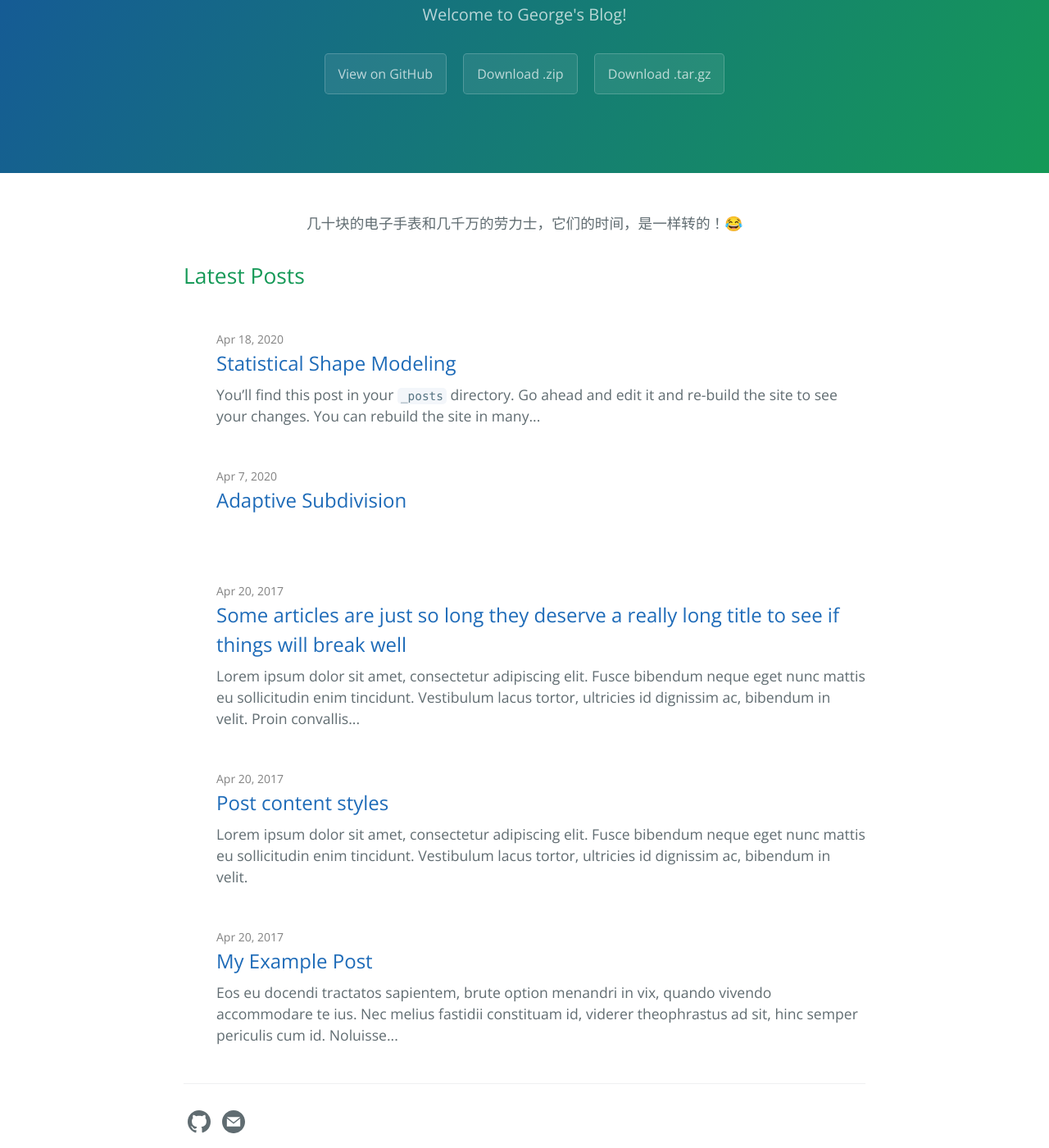
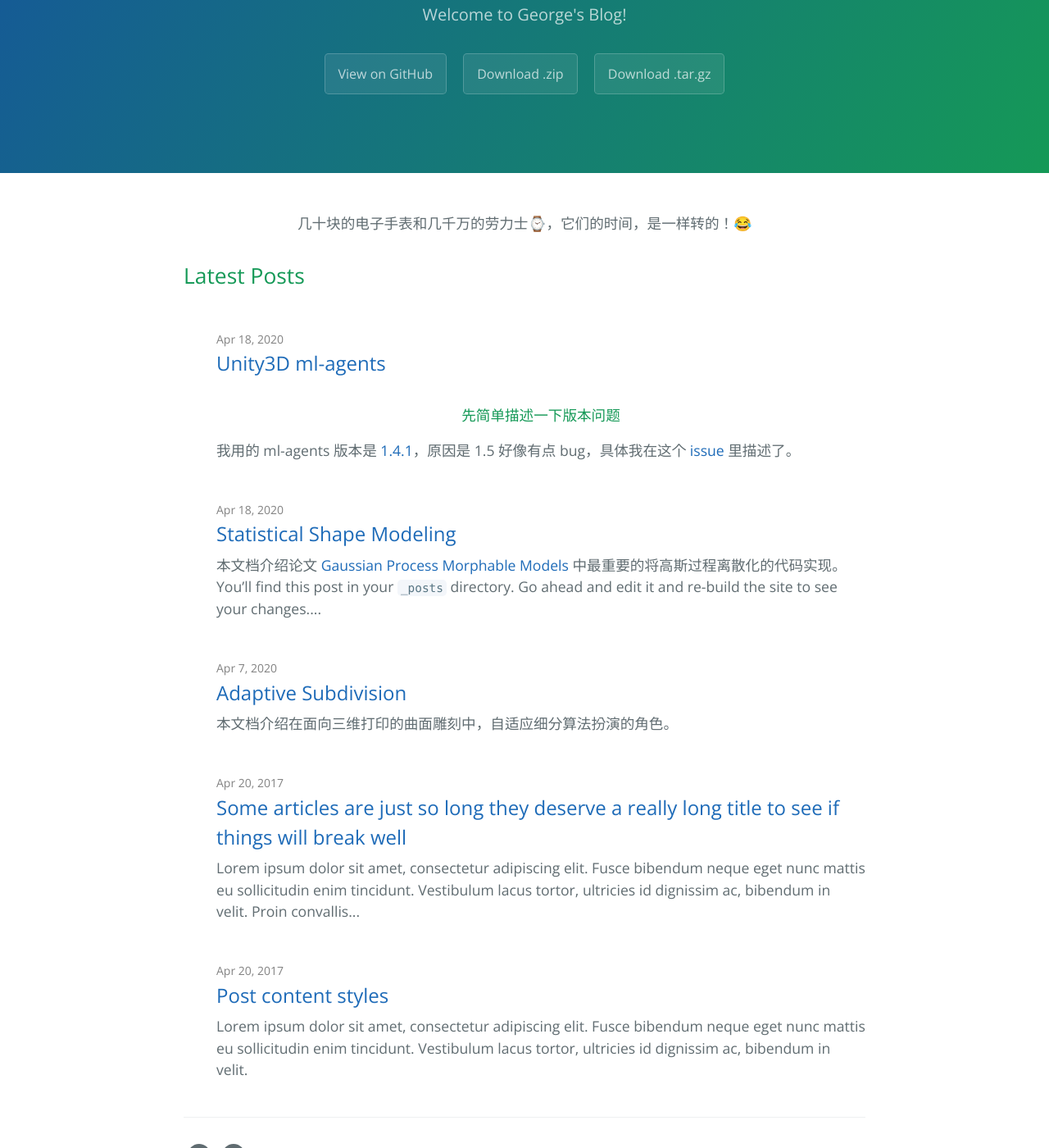
Before and after one commit to Zju-George/-.github.io, a Jekyll site: the page built from index.md, in a window 1280 px wide and 1400 px high, scrolled down 228 px. Shown: the whole window at 82% size. Built offline with Jekyll 4.4.1, drawn with Linux system fonts in a browser that asks for light colours; emoji names are drawn with the system emoji font; some of the changed lines change nothing that is shown.

Commit message:
add mlagent post

````diff
--- a/_posts/2017-04-20-my-example-post.md
+++ /dev/null
@@ -1,12 +0,0 @@
----
-layout: post
----
-
-Eos eu docendi tractatos sapientem, brute option menandri in vix, quando vivendo accommodare te ius. Nec melius fastidii constituam id, viderer theophrastus ad sit, hinc semper periculis cum id. Noluisse postulant assentior est in, no choro sadipscing repudiandae vix. Vis in euismod delenit dignissim. Ex quod nostrum sit, suas decore animal id ius, nobis solet detracto quo te.
-
-{% comment %}
-Might you have an include in your theme? Why not try it here!
-{% include my-themes-great-include.html %}
-{% endcomment %}
-
-No laudem altera adolescens has, volumus lucilius eum no. Eam ei nulla audiam efficiantur. Suas affert per no, ei tale nibh sea. Sea ne magna harum, in denique scriptorem sea, cetero alienum tibique ei eos. Labores persequeris referrentur eos ei.
--- a/_posts/2020-04-07-adaptive-subdivide.md
+++ b/_posts/2020-04-07-adaptive-subdivide.md
@@ -2,10 +2,11 @@
 layout: post
 title: "Adaptive Subdivision"
 ---
+本文档介绍在面向三维打印的曲面雕刻中，自适应细分算法扮演的角色。
+<br>
 
-<br />
+# <center>细分的原因</center>
 
-# 细分的原因
 **雕刻操作**依赖于曲面参数化，将二维图像映射到三维曲面上。对曲面上每个点，**采样**(双线性插值采样)得到对应的像素值，根据像素值决定是否进行几何操作。eg.，利用二值图像，黑色部分试图保留，白色部分试图镂空，那么曲面上的点采样值小于 0.5 的将会被保留，而大于 0.5 的将会被删去，这样就实现了镂空操作。如下图人脸镂空：
 
 <center><img src="/assets/face_hollow2.jpg" alt="人脸镂空" width="80%" height="80%" align="center" /></center>
@@ -15,7 +16,7 @@ title: "Adaptive Subdivision"
 
 ---
 
-# 自适应细分的原因
+# <center>自适应细分的原因</center>
 
 在这里，细分的最基本规则被定义为让一个三角形一分为四。如下图：
 
--- a/_posts/2020-04-18-Statistical Shape Modeling.md
+++ b/_posts/2020-04-18-Statistical Shape Modeling.md
@@ -2,6 +2,7 @@
 layout: post
 title: "Statistical Shape Modeling"
 ---
+本文档介绍论文 [Gaussian Process Morphable Models]({{ 'https://arxiv.org/abs/1603.07254' | absolute_url }}) 中最重要的将高斯过程离散化的代码实现。
 You’ll find this post in your `_posts` directory. Go ahead and edit it and re-build the site to see your changes. You can rebuild the site in many different ways, but the most common way is to run `jekyll serve`, which launches a web server and auto-regenerates your site when a file is updated.
 
 To add new posts, simply add a file in the `_posts` directory that follows the convention `YYYY-MM-DD-name-of-post.ext` and includes the necessary front matter. Take a look at the source for this post to get an idea about how it works.
--- /dev/null
+++ b/_posts/2020-04-18-Unity MLagent.md
@@ -0,0 +1,148 @@
+---
+layout: post
+title: "Unity3D ml-agents"
+---
+#### <center>先简单描述一下版本问题</center>
+我用的 ml-agents 版本是 [1.4.1](https://github.com/Unity-Technologies/ml-agents/tree/0.14.1)，原因是 1.5 好像有点 bug，具体我在这个 [issue](https://github.com/Unity-Technologies/ml-agents/issues/3763#event-3228106437) 里描述了。
+
+然后因为我的 cuda 版本是 10.1, 但是 tf 2.1 才支持 cuda 10.1，2.0 只支持 cuda 10.0，我懒得 downgrade cuda 了，所以用 tf 2.1。问题在于， ml-agents 1.4.1 要求 tf 版本小于 2.1，参考 `setup.py` 中第 [64行](https://github.com/Unity-Technologies/ml-agents/blob/89b5959128a91b5aceb46764ff2867cf49aa2cb6/ml-agents/setup.py#L64)）。
+
+经测试 tf 2.1 可行，所以我修改了 `install_requires` 变量，即 `"tensorflow>=1.7,<=2.1"`，但是改完了还需要重新 `pip install -e .` 一下，因为 check 的时候应该是对 pip setup 后的二进制文件 `*.lib` 等来 check 的。有点像修改了 `.bashrc` 还需要 `source` 一下才生效。
+
+
+### 环境安装
+
+具体安装 1.4.1 的[文档](https://github.com/Unity-Technologies/ml-agents/tree/0.14.1/docs)已经写得蛮详细了，这里仅仅提一嘴：
+
+推荐建立 virtual env，这样在任何路径下都能执行 `mlagents-learn`。但是还是建议 cmd 的 workingdir 就是 `$YOUR_MLAGENTS_REPO`，因为进入 virtual env 就用 default 的命令就行
+
+```console
+D:\unityProjects\ml-agents-0.14.1> python-envs\sample-env\Scripts\activate
+```
+
+(***好吧主要还是因为我记不住这行命令*** :joy:)
+
+
+然后训练调用训练配置 `config.yaml` 反正也在 `config/` 底下，蛮方便的。
+
+好了，without further ado，进入正题。
+
+{% comment %}
+Might you have an include in your theme? Why not try it here!
+{% include my-themes-great-include.html %}
+{% endcomment %}
+
+---
+
+### GPU训练与CPU训练对比
+
+**我的渣渣 GPU：**
+```console
+pciBusID: 0000:01:00.0 name: Quadro P2000 computeCapability: 6.1
+coreClock: 1.4805GHz coreCount: 8 deviceMemorySize: 5.00GiB deviceMemoryBandwidth: 130.53GiB/s
+```
+
+**训练配置：**
+```console
+trainer:        ppo
+buffer_size:    100
+batch_size:     10
+beta:   0.005
+epsilon:        0.2
+hidden_units:   128
+lambd:  0.95
+learning_rate:  0.0003
+learning_rate_schedule: linear
+max_steps:      5.0e5
+memory_size:    256
+normalize:      False
+num_epoch:      3
+num_layers:     2
+time_horizon:   64
+sequence_length:        64
+summary_freq:   1000
+use_recurrent:  False
+vis_encode_type:        simple
+strength:   1.0
+gamma:      0.99
+summary_path:   RollerBall-1_RollerBallBrain
+model_path:     ./models/RollerBall-1/RollerBallBrain
+keep_checkpoints:       5
+```
+
+**训练log:**
+
+(对不起我应该用 tensorboard 可视化的 :joy:)
+```console
+INFO: Step: 1000. Time Elapsed: 14.591 s Mean Reward: -0.574. Std of Reward: 0.819. Training.
+INFO: Step: 2000. Time Elapsed: 27.266 s Mean Reward: -0.404. Std of Reward: 0.915. Training.
+INFO: Step: 3000. Time Elapsed: 40.777 s Mean Reward: -0.014. Std of Reward: 1.000. Training.
+INFO: Step: 4000. Time Elapsed: 54.035 s Mean Reward: 0.111. Std of Reward: 0.994. Training.
+INFO: Step: 5000. Time Elapsed: 66.390 s Mean Reward: 0.714. Std of Reward: 0.700. Training.
+INFO: Step: 6000. Time Elapsed: 79.290 s Mean Reward: 0.900. Std of Reward: 0.436. Training.
+INFO: Step: 7000. Time Elapsed: 91.834 s Mean Reward: 0.885. Std of Reward: 0.466. Training.
+INFO: Step: 8000. Time Elapsed: 104.384 s Mean Reward: 0.904. Std of Reward: 0.428. Training.
+INFO: Step: 9000. Time Elapsed: 117.229 s Mean Reward: 0.955. Std of Reward: 0.298. Training.
+INFO: Step: 10000. Time Elapsed: 131.042 s Mean Reward: 0.903. Std of Reward: 0.429. Training.
+INFO: Step: 11000. Time Elapsed: 143.494 s Mean Reward: 0.899. Std of Reward: 0.438. Training.
+INFO: Step: 12000. Time Elapsed: 157.132 s Mean Reward: 0.933. Std of Reward: 0.359. Training.
+INFO: Step: 13000. Time Elapsed: 169.695 s Mean Reward: 1.000. Std of Reward: 0.000. Training.
+INFO: Step: 14000. Time Elapsed: 182.705 s Mean Reward: 0.969. Std of Reward: 0.246. Training.
+INFO: Step: 15000. Time Elapsed: 195.495 s Mean Reward: 1.000. Std of Reward: 0.000. Training.
+INFO: Step: 16000. Time Elapsed: 208.488 s Mean Reward: 1.000. Std of Reward: 0.000. Training.
+INFO: Step: 17000. Time Elapsed: 221.403 s Mean Reward: 1.000. Std of Reward: 0.000. Training.
+INFO: Step: 18000. Time Elapsed: 234.396 s Mean Reward: 1.000. Std of Reward: 0.000. Training.
+INFO: Step: 19000. Time Elapsed: 248.091 s Mean Reward: 0.983. Std of Reward: 0.186. Training.
+INFO: Step: 20000. Time Elapsed: 261.451 s Mean Reward: 1.000. Std of Reward: 0.000. Training.
+INFO: Step: 21000. Time Elapsed: 274.961 s Mean Reward: 0.984. Std of Reward: 0.175. Training.
+INFO: Step: 22000. Time Elapsed: 288.215 s Mean Reward: 0.970. Std of Reward: 0.242. Training.
+INFO: Step: 23000. Time Elapsed: 301.342 s Mean Reward: 1.000. Std of Reward: 0.000. Training.
+INFO: Step: 24000. Time Elapsed: 314.636 s Mean Reward: 0.842. Std of Reward: 0.539. Training.
+INFO: Step: 25000. Time Elapsed: 328.529 s Mean Reward: 1.000. Std of Reward: 0.000. Training.
+INFO: Step: 26000. Time Elapsed: 342.203 s Mean Reward: 1.000. Std of Reward: 0.000. Training.
+INFO: Step: 27000. Time Elapsed: 356.155 s Mean Reward: 1.000. Std of Reward: 0.000. Training.
+INFO: Step: 28000. Time Elapsed: 369.322 s Mean Reward: 1.000. Std of Reward: 0.000. Training.
+INFO: Step: 29000. Time Elapsed: 382.733 s Mean Reward: 1.000. Std of Reward: 0.000. Training.
+INFO: Step: 30000. Time Elapsed: 395.683 s Mean Reward: 1.000. Std of Reward: 0.000. Training.
+INFO: Step: 31000. Time Elapsed: 408.694 s Mean Reward: 1.000. Std of Reward: 0.000. Training.
+```
+因为小球找到 Target 我设置的 reward 我设置的就是 **1**，所以 `Mean Reward` 到 **1** 基本就可以了 :smile:
+
+**结果**：
+
+(***来看看这个被外力驱动的小球吧*** :joy:)
+<center><img src="/assets/roller_test.gif" alt="Result" width="100%" height="100%" align="center" /></center>
+
+---
+<br>
+
+**我的渣CPU：**
+<center><img src="/assets/CPU.png" alt="CPU" width="50%" height="50%" align="center" /></center>
+
+**训练log:**
+
+(加上 flag `--cpu` 更多 flag 见[文档](https://github.com/Unity-Technologies/ml-agents/blob/release-0.14.1/docs/Training-ML-Agents.md))
+```console
+INFO:Step: 1000. Time Elapsed: 10.179 s Mean Reward: -0.607. Std of Reward: 0.795. Training.
+INFO:Step: 2000. Time Elapsed: 19.446 s Mean Reward: -0.299. Std of Reward: 0.954. Training.
+INFO:Step: 3000. Time Elapsed: 28.938 s Mean Reward: -0.172. Std of Reward: 0.985. Training.
+INFO:Step: 4000. Time Elapsed: 38.254 s Mean Reward: -0.052. Std of Reward: 0.999. Training.
+INFO:Step: 5000. Time Elapsed: 47.259 s Mean Reward: 0.237. Std of Reward: 0.971. Training.
+INFO:Step: 6000. Time Elapsed: 56.627 s Mean Reward: 0.426. Std of Reward: 0.905. Training.
+INFO:Step: 7000. Time Elapsed: 66.128 s Mean Reward: 0.619. Std of Reward: 0.785. Training.
+INFO:Step: 8000. Time Elapsed: 75.180 s Mean Reward: 0.532. Std of Reward: 0.847. Training.
+INFO:Step: 9000. Time Elapsed: 83.878 s Mean Reward: 0.511. Std of Reward: 0.860. Training.
+INFO:Step: 10000. Time Elapsed: 92.747 s Mean Reward: 0.760. Std of Reward: 0.650. Training.
+INFO:Step: 11000. Time Elapsed: 102.161 s Mean Reward: 0.776. Std of Reward: 0.631. Training.
+INFO:Step: 12000. Time Elapsed: 111.707 s Mean Reward: 0.687. Std of Reward: 0.727. Training.
+INFO:Step: 13000. Time Elapsed: 120.681 s Mean Reward: 0.870. Std of Reward: 0.492. Training.
+INFO:Step: 14000. Time Elapsed: 129.833 s Mean Reward: 0.921. Std of Reward: 0.390. Training.
+INFO:Step: 15000. Time Elapsed: 138.806 s Mean Reward: 0.859. Std of Reward: 0.513. Training.
+INFO:Step: 16000. Time Elapsed: 148.039 s Mean Reward: 0.667. Std of Reward: 0.745. Training.
+```
+果然开发者说 ppo 算法没有对 GPU 进行优化是真的。。好像 CPU 是快一点。
+
+**结果**：
+
+(***刻意没训练完全，看看是什么效果*** :joy:)
+<center><img src="/assets/roller_test_cpu.gif" alt="Result_cpu" width="100%" height="100%" align="center" /></center>
--- a/index.md
+++ b/index.md
@@ -8,4 +8,4 @@
 layout: home
 ---
 
-<center>几十块的电子手表和几千万的劳力士，它们的时间，是一样转的！:joy:</center>
+<center>几十块的电子手表和几千万的劳力士:watch:，它们的时间，是一样转的！:joy:</center>
````
Also changed, not shown: assets/CPU.png (added), assets/roller_test_cpu.gif (added), 1 other file.
